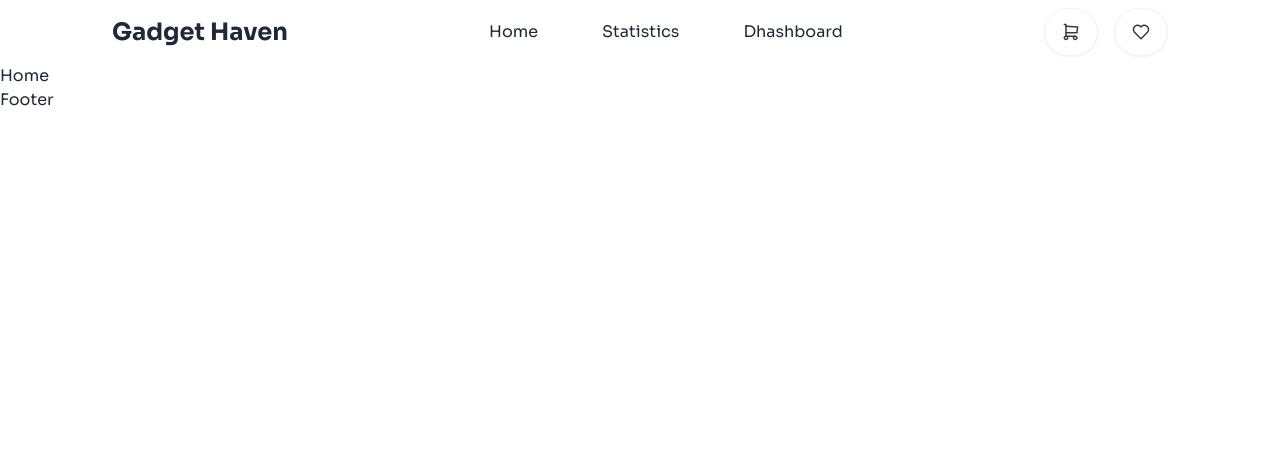
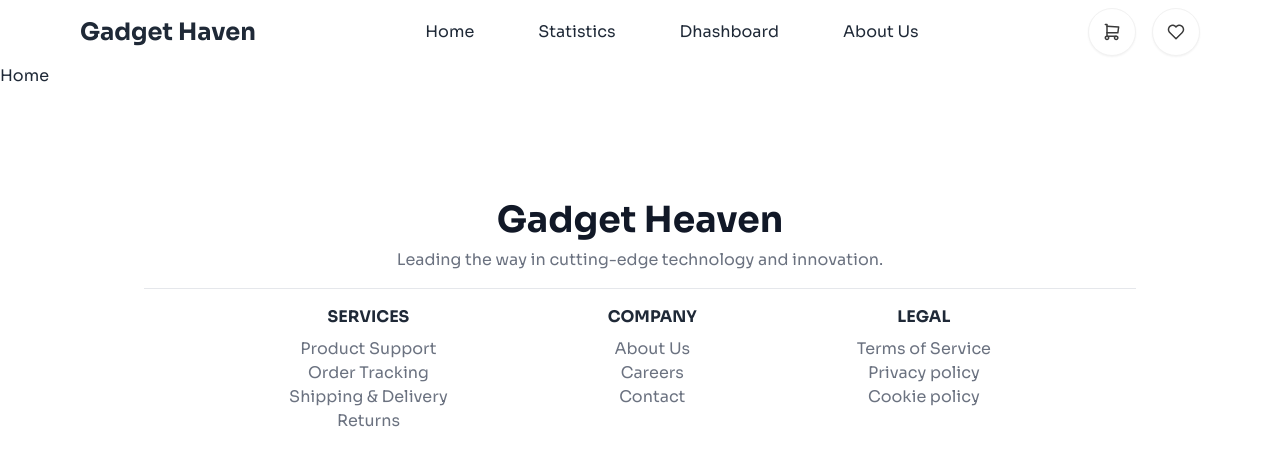
Before and after one commit to programming-hero-web-course-4/b10a8-gadget-heaven-Ajmain-Fayek, a React (Vite) app: page / in a window 1280 px wide. Shown: the top 466 px of the page. Built offline with nearby package versions, Linux system fonts and the light colour scheme.

Commit message:
Footer added

```diff
--- a/src/Components/Footer.jsx
+++ b/src/Components/Footer.jsx
@@ -1,7 +1,92 @@
 import React from "react";
+import Heading from "../Components/Heading";
+import { Link } from "react-router-dom";
+Link;
 
 const Footer = () => {
-    return <div>Footer</div>;
+    return (
+        <footer className="lg:py-24 lg:px-36 px-6 py-10 space-y-4">
+            <div className="-mb-4">
+                {/* Heading */}
+                <Heading
+                    title="Gadget Heaven"
+                    subtitle="Leading the way in cutting-edge technology and innovation."
+                />
+            </div>
+            <hr />
+            <div className="flex flex-col md:flex-row gap-6 md:gap-36 lg:gap-40  justify-center text-center">
+                <nav className="flex flex-col text-center">
+                    <h6 className="footer-title opacity-100">Services</h6>
+                    <Link
+                        to="/product support"
+                        className="link link-hover text-gray-500 text-sm md:text-base"
+                    >
+                        Product Support
+                    </Link>
+                    <Link
+                        to="/order tracking"
+                        className="link link-hover text-gray-500 text-sm md:text-base"
+                    >
+                        Order Tracking
+                    </Link>
+                    <Link
+                        to="/shipping & selivery"
+                        className="link link-hover text-gray-500 text-sm md:text-base"
+                    >
+                        Shipping & Delivery
+                    </Link>
+                    <Link
+                        to="/returns"
+                        className="link link-hover text-gray-500 text-sm md:text-base"
+                    >
+                        Returns
+                    </Link>
+                </nav>
+                <nav className="flex flex-col text-center">
+                    <h6 className="footer-title opacity-100">Company</h6>
+                    <Link
+                        to="/about us"
+                        className="link link-hover text-gray-500 text-sm md:text-base"
+                    >
+                        About Us
+                    </Link>
+                    <Link
+                        to="/careers"
+                        className="link link-hover text-gray-500 text-sm md:text-base"
+                    >
+                        Careers
+                    </Link>
+                    <Link
+                        to="/contact"
+                        className="link link-hover text-gray-500 text-sm md:text-base"
+                    >
+                        Contact
+                    </Link>
+                </nav>
+                <nav className="flex flex-col text-center">
+                    <h6 className="footer-title opacity-100">Legal</h6>
+                    <Link
+                        to="Terms of Service"
+                        className="link link-hover text-gray-500 text-sm md:text-base"
+                    >
+                        Terms of Service
+                    </Link>
+                    <Link
+                        to="Privacy policy"
+                        className="link link-hover text-gray-500 text-sm md:text-base"
+                    >
+                        Privacy policy
+                    </Link>
+                    <Link
+                        to="Cookie policy"
+                        className="link link-hover text-gray-500 text-sm md:text-base"
+                    >
+                        Cookie policy
+                    </Link>
+                </nav>
+            </div>
+        </footer>
+    );
 };
 
 export default Footer;
--- a/src/Components/Heading.jsx
+++ b/src/Components/Heading.jsx
@@ -1,7 +1,21 @@
 import React from "react";
 
-const Heading = () => {
-    return <div>Heading</div>;
+const Heading = ({
+    title,
+    subtitle,
+    titleColor = "text-gray-900",
+    subtitleColor = "text-gray-500",
+}) => {
+    return (
+        <div className="text-center p-4 space-y-2">
+            <p className={`font-bold text-2xl lg:text-4xl ${titleColor}`}>
+                {title}
+            </p>
+            <p className={`text-sm md:text-base ${subtitleColor}`}>
+                {subtitle}
+            </p>
+        </div>
+    );
 };
 
 export default Heading;
--- a/src/Components/Navbar.jsx
+++ b/src/Components/Navbar.jsx
@@ -5,7 +5,7 @@ import { Link } from "react-router-dom";
 
 const Navbar = () => {
     return (
-        <div className="navbar gap-4 justify-between max-w-screen-2xl px-2 sm:px-6 md:px-10 lg:px-28 mx-auto">
+        <div className="navbar gap-4 justify-between max-w-screen-2xl px-2 sm:px-6 md:px-10 lg:px-20 mx-auto">
             <div className="flex items-center">
                 <div className="dropdown">
                     <div
@@ -47,6 +47,11 @@ const Navbar = () => {
                                 Dhashboard
                             </Link>
                         </li>
+                        <li>
+                            <Link to="/about us" className="link-hover">
+                                About Us
+                            </Link>
+                        </li>
                     </ul>
                 </div>
                 <a className="text-lg sm:text-xl lg:text-2xl font-bold">
@@ -70,13 +75,18 @@ const Navbar = () => {
                             Dhashboard
                         </Link>
                     </li>
+                    <li>
+                        <Link to="/about us" className="link-hover">
+                            About Us
+                        </Link>
+                    </li>
                 </ul>
             </div>
             <div className="gap-4">
-                <a className="btn bg-white rounded-full">
+                <a className="btn bg-white btn-circle">
                     <AddToCard_SVG />
                 </a>
-                <a className="btn bg-white rounded-full">
+                <a className="btn bg-white btn-circle">
                     <WishList_SVG />
                 </a>
             </div>
--- a/src/Pages/About.jsx
+++ /dev/null
@@ -1,7 +0,0 @@
-import React from "react";
-
-const About = () => {
-    return <div>About</div>;
-};
-
-export default About;
--- /dev/null
+++ b/src/Pages/AboutUs.jsx
@@ -0,0 +1,7 @@
+import React from "react";
+
+const AboutUs = () => {
+    return <div>AboutUs</div>;
+};
+
+export default AboutUs;
--- a/src/Pages/ErrorPage.jsx
+++ b/src/Pages/ErrorPage.jsx
@@ -5,7 +5,7 @@ const ErrorPage = () => {
     return (
         <section className="flex items-center h-full p-16">
             <div className="container flex flex-col items-center justify-center px-5 mx-auto my-8">
-                <div className="max-w-md text-center">
+                <div className="max-w-lg text-center">
                     <h2 className="mb-8 font-extrabold text-9xl text-color-pirmary shadow-primary-shadow">
                         <span className="sr-only">Error</span>404
                     </h2>
--- a/src/Routes/Routes.jsx
+++ b/src/Routes/Routes.jsx
@@ -3,7 +3,7 @@ import MainLayout from "../MainLayout/MainLayout";
 import Home from "../Pages/Home";
 import Statistics from "../Pages/Statistics";
 import Dashboard from "../Pages/Dashboard";
-import About from "../Pages/About";
+import AboutUs from "../Pages/AboutUs";
 import ErrorPage from "../Pages/ErrorPage";
 
 const routes = createBrowserRouter([
@@ -25,8 +25,8 @@ const routes = createBrowserRouter([
                 element: <Dashboard />,
             },
             {
-                path: "/about",
-                element: <About />,
+                path: "/about us",
+                element: <AboutUs />,
             },
         ],
     },
```
